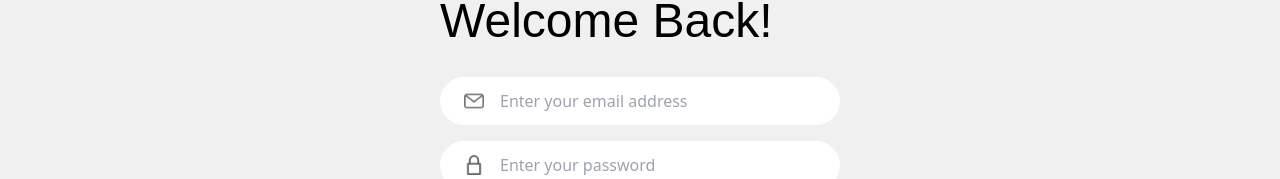
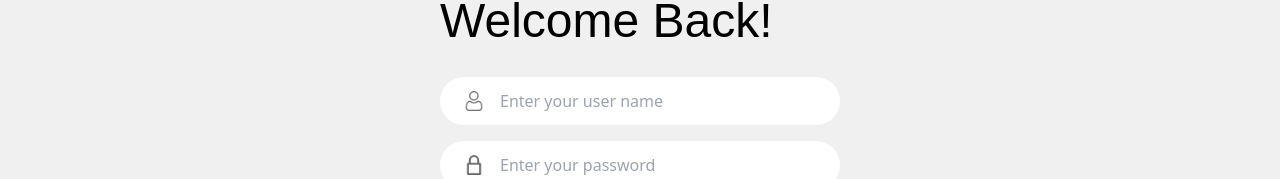
Before and after one commit to ozematt/Shop.co-e-commerce, a React (Vite) app in the folder app/: page /login in a window 1280 px wide. Shown: the part 237-416 px from the top of the page. Built offline with nearby package versions, Linux system fonts and the light colour scheme; a web font is replaced by a local one.

Commit message:
added validation in login field

```diff
--- a/app/src/api/queries/authorization.ts
+++ b/app/src/api/queries/authorization.ts
@@ -18,6 +18,8 @@ const userLogin = async (userData: { username: string; password: string }) => {
       throw new Error(errorData?.message || "Login failed");
     }
     const result = await response.json();
+    console.log(result);
+
     return result;
   } catch (error: any) {
     console.error("Error during login:", error.message);
--- a/app/src/components/LogIn.tsx
+++ b/app/src/components/LogIn.tsx
@@ -1,29 +1,39 @@
 import { useForm } from "react-hook-form";
-import email from "../assets/Envelope.png";
+import user from "../assets/User.png";
 import lock from "../assets/Lock.png";
 import Footer from "../sections/Footer";
 import Newsletter from "../sections/Newsletter";
 import Button from "./Button";
 import { z } from "zod";
 import { zodResolver } from "@hookform/resolvers/zod";
+import userLogin from "../api/queries/authorization";
 
-export const loginSchema = z
-  .object({
-    email: z.string().email({ message: "Incorrect email" }),
-    password: z.string().min(8),
-  })
-  .required();
+export const loginSchema = z.object({
+  username: z
+    .string({
+      required_error: "Name is required",
+      invalid_type_error: "Name must be a string",
+    })
+    .min(3, { message: "Must be 3 or more characters long" })
+    .regex(/^[a-zA-Z]+$/, { message: "Name must contain only letters" }),
+  password: z.string().min(5, { message: "Password is required" }),
+});
 
 type LoginSchema = z.infer<typeof loginSchema>;
 
 const LogIn = () => {
   //
   ////DATA
-  const { register, handleSubmit } = useForm<LoginSchema>({
+  const {
+    register,
+    handleSubmit,
+    formState: { errors },
+  } = useForm<LoginSchema>({
     resolver: zodResolver(loginSchema),
   });
 
   const onSubmit = (data: LoginSchema) => {
+    userLogin(data);
     console.log(data);
   };
 
@@ -42,19 +52,24 @@ const LogIn = () => {
           >
             <div className="relative w-full">
               <img
-                src={email}
+                src={user}
                 alt="envelope"
                 width={20}
                 height={20}
                 className="absolute left-6 top-[30%] opacity-60"
               />
               <input
-                {...register("email")}
+                {...register("username")}
                 type="text"
-                placeholder="Enter your email address"
+                placeholder="Enter your user name"
                 className="h-[48px] w-full rounded-full bg-white pl-[60px] focus:outline-none focus:ring-1 focus:ring-black max-sm:placeholder:text-[14px]"
               />
             </div>
+            {errors.username && (
+              <p className="pb-2 pl-5 leading-[1px] text-red-500">
+                {errors.username.message}
+              </p>
+            )}
 
             <div className="relative w-full">
               <img
@@ -71,6 +86,11 @@ const LogIn = () => {
                 className="h-[48px] w-full rounded-full bg-white pl-[60px] focus:outline-none focus:ring-1 focus:ring-black max-sm:placeholder:text-[14px]"
               />
             </div>
+            {errors.password && (
+              <p className="pb-2 pl-5 leading-[1px] text-red-500">
+                {errors.password.message}
+              </p>
+            )}
             <Button type="submit">Sign up</Button>
           </form>
         </div>
```
Also changed, not shown: app/src/assets/User.png (added).
